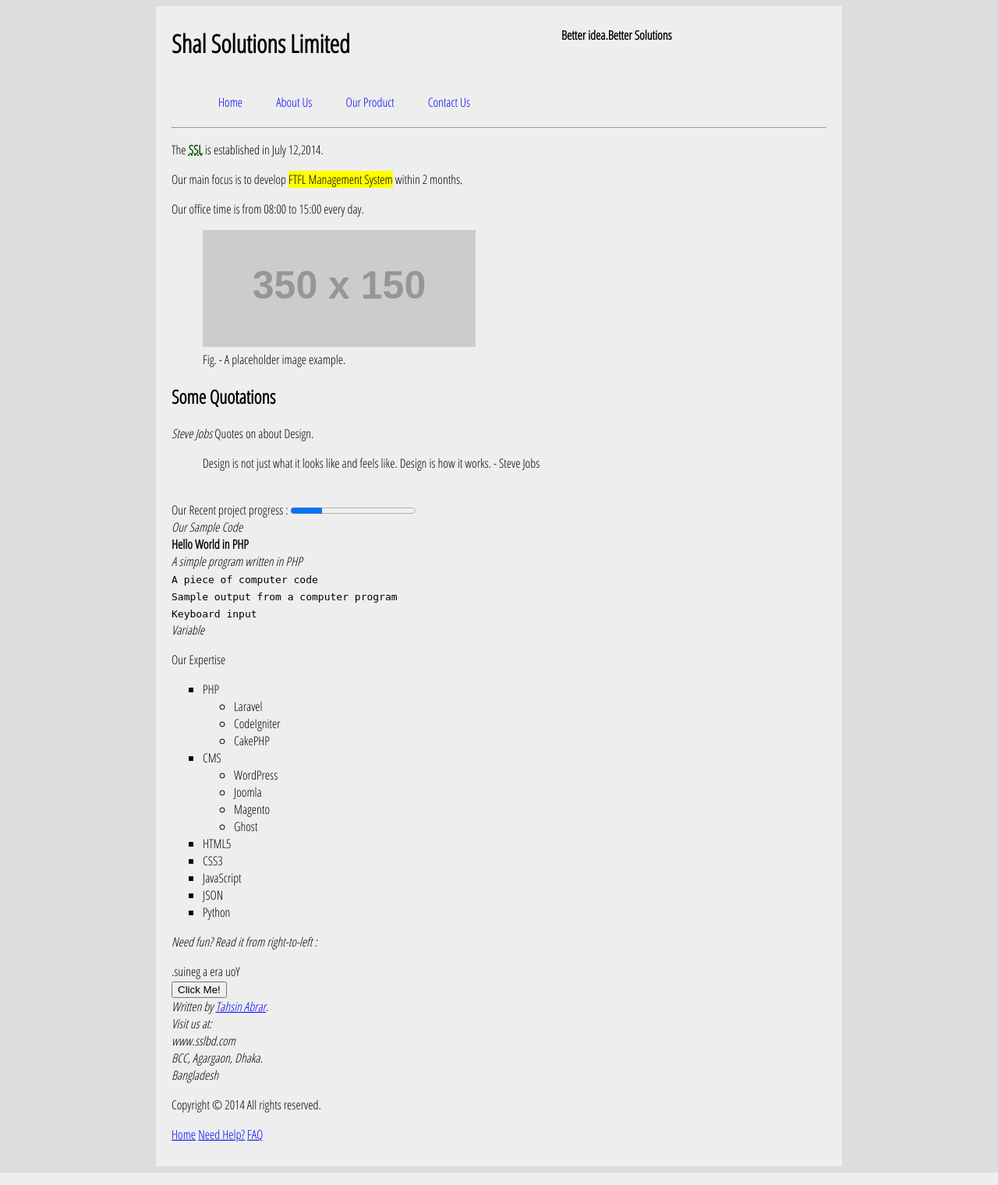
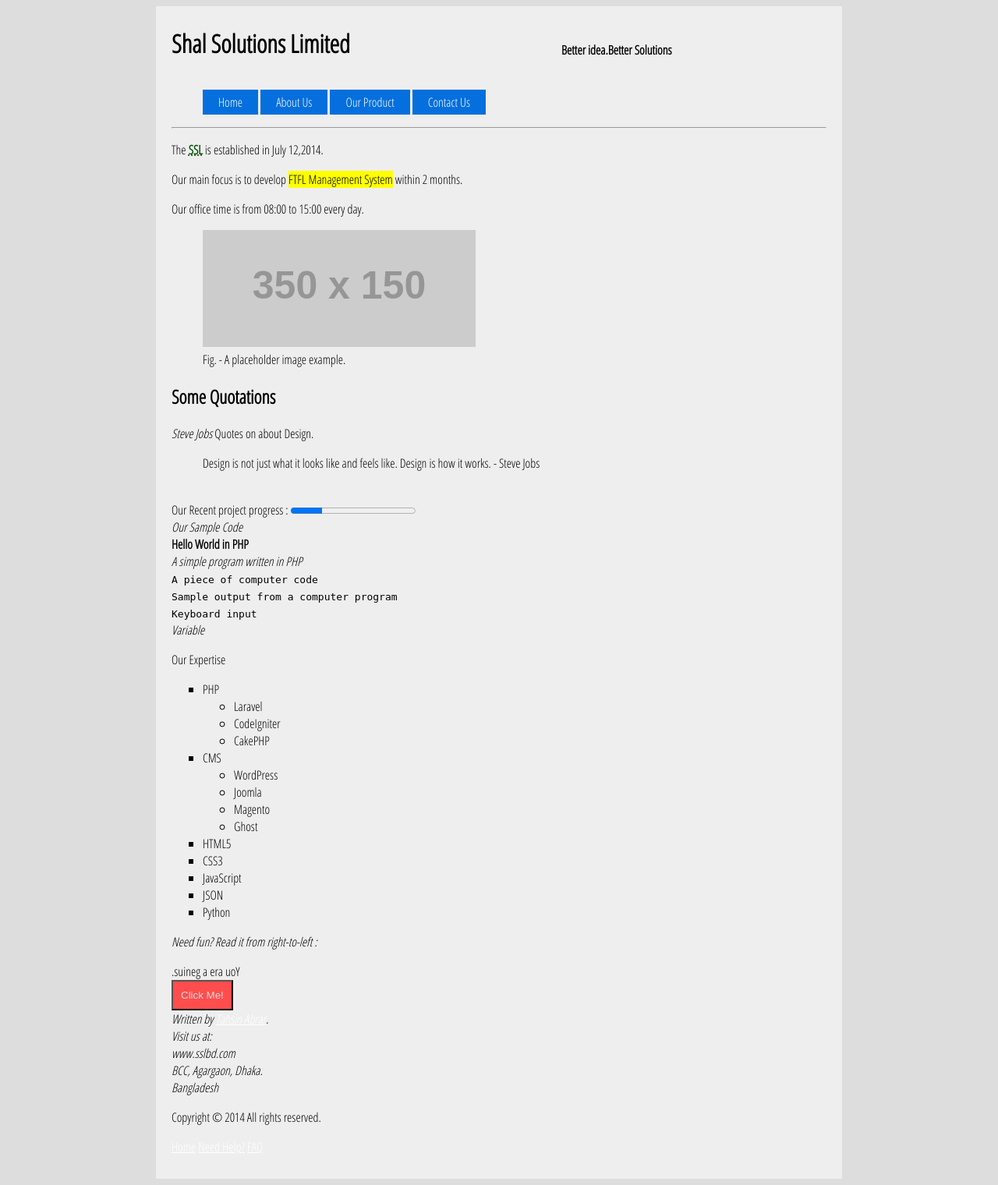
Before and after one commit to TahsinAbrar/ITS_2014000066_TahsinAbrar, a PHP site: page /simpleHomepage.html in a window 1280 px wide. Shown: the whole page at 78% size. Run offline with PHP 8.4, Linux system fonts and the light colour scheme; grey boxes labelled with a size stand in for pictures from a placeholder-image service; some libraries are stand-ins or nearby versions.

Commit message:
button style added

```diff
--- a/assignment/css3/simpleHomepage.html
+++ b/assignment/css3/simpleHomepage.html
@@ -83,7 +83,7 @@
 					<bdo dir="rtl">
 					You are a genius.
 					</bdo><br/>
-					<button>Click Me!</button><br/>
+					<button class="btn">Click Me!</button><br/>
 					<address>
 					Written by <a href="mailto:abrar.cste@gmail.com">Tahsin Abrar</a>.<br>
 					Visit us at:<br/>
--- a/assignment/css3/style.css
+++ b/assignment/css3/style.css
@@ -12,16 +12,16 @@ abbr{
 	font-weight: 700;
 }
 /* unvisited link */
-a:link {color: #0000FF;}
+a:link {color: #fff;}
 
 /* visited link */
-a:visited {color: rgba(0,78,0, 0.5);}
+a:visited {color: #fff;}
 
 /* mouse over link */
-a:hover {color: #FF0000;text-decoration: underline;}
+a:hover {color: #ddd;text-decoration: underline;}
 
 /* selected link */
-a:active {color: #0000FF;text-decoration: underline;}
+a:active {color: #ddd;text-decoration: underline;}
 
 p.italic{font-style: italic;}
 
@@ -39,9 +39,17 @@ h1#companyName{float: left;width: 500px;}
 h4#slogan{
 	float: left;
 	width: 300px;
+	margin-top: 40px;
 }
 nav ul{list-style: none;}
-nav ul li{display: inline-block;padding: 5px 20px}
-nav ul li a{text-decoration: none;}
+nav ul li{display: inline-block;padding: 5px 20px;background: #056fdd;}
+nav ul li a{
+	text-decoration: none;
+	color: #fff;
+}
 ul.circle{list-style-type: circle;}
 ul.square{list-style-type: square;}
+.btn{
+	padding: 10px;background: #ff4d4d;color:#ddd;
+
+}
```
Also changed, not shown: assignment/css3/registrationForms.html (+6 -6 lines).
